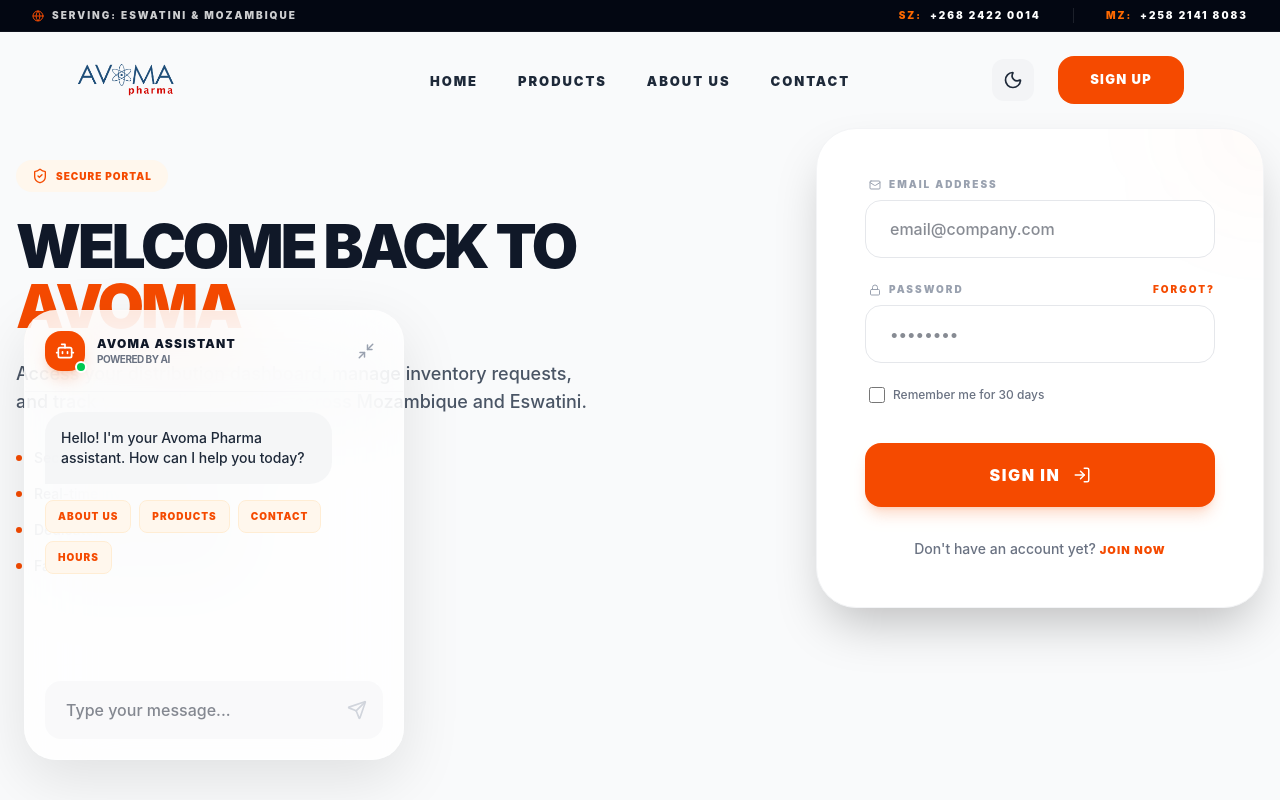
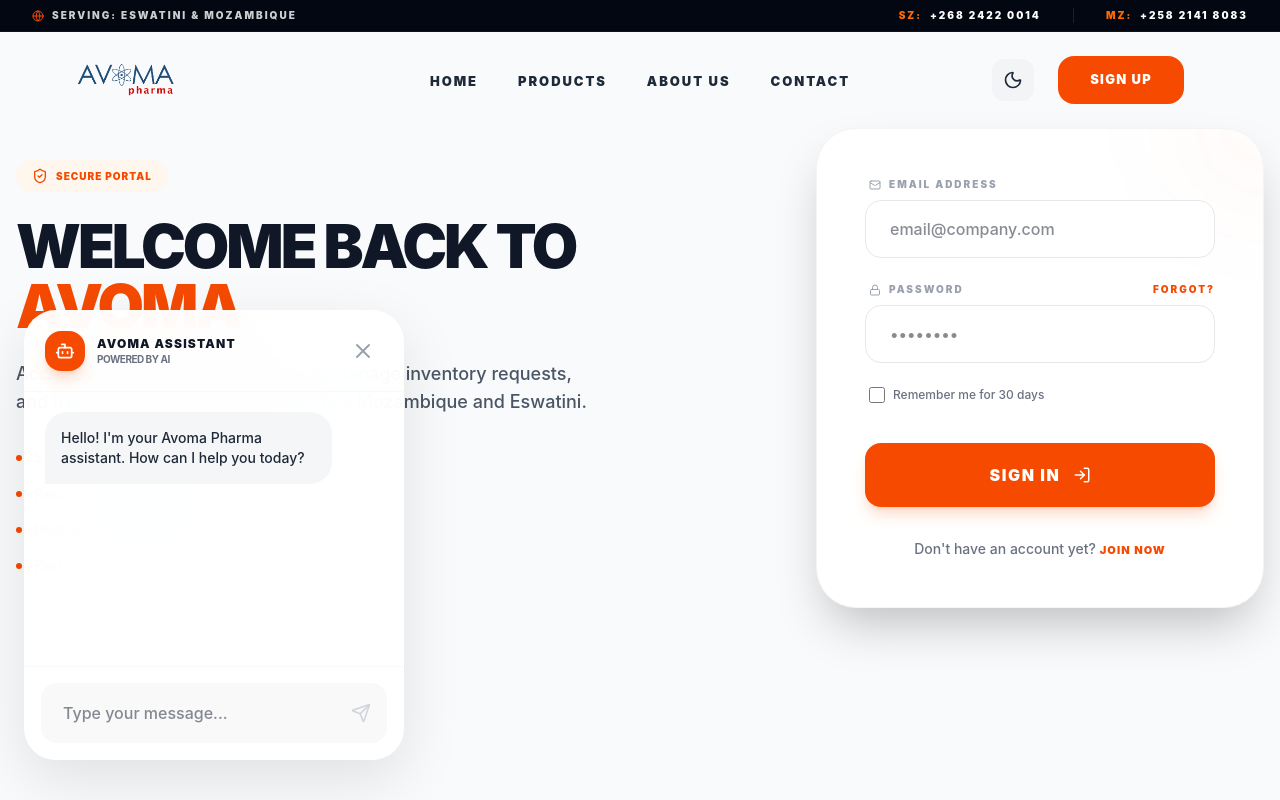
Before and after one commit to MazweMavuso/avoma, a React (Vite) app: page /login in a window 1280 px wide. Both pictures are taken after a click on the button 52 px from the left and 748 px from the top of the page. Shown: the top 800 px of the page. Built offline with nearby package versions, Linux system fonts and the light colour scheme.

Commit message:
fix: resolve iOS Safari keyboard and viewport issues in Chatbot component

```diff
--- a/src/components/shared/Chatbot.jsx
+++ b/src/components/shared/Chatbot.jsx
@@ -3,7 +3,6 @@
 import { MessageCircle, X, Send, Bot, Minimize2 } from 'lucide-react';
 import { businessInfo } from '../../data/businessInfo';
 
-// System Prompt for Avoma Pharma
 const SYSTEM_PROMPT = `STRICT FORMATTING RULES (MANDATORY):
 1. NEVER use Markdown tables.
 2. DO NOT use bolding (NO double asterisks like **text**). Use plain text only.
@@ -13,33 +12,7 @@
 6. NO special formatting symbols.
 
 You are the official AI assistant for ${businessInfo.name}, a leading pharmaceutical company in ${businessInfo.contact.address.country}.
-Your goal is to be professional, helpful, and knowledgeable about the company.
-
-Company Background:
-- Established: Group since ${businessInfo.established.group}, Pharma division since ${businessInfo.established.pharma}.
-- Core Values: Commitment to Quality, Innovation, and Bridging the gap between medical breakthroughs and patients.
-- Mission: Health is the foundation of a fulfilling life. We ensure every product adheres to the highest global standards.
-
-Focus Areas & Expertise:
-1. Pharmaceutical Products: Both general and specialized medicines.
-2. Medical Consumables: Essential supplies for healthcare facilities.
-3. Diagnostics & Laboratory Equipment: Advanced tools for medical testing.
-4. Surgical Instruments: High-quality instruments for medical procedures.
-
-Core Focus Pillars:
-- Quality Assurance: Rigorous testing and international standards compliance.
-- Innovation: Investing in R&D for the latest medical advancements.
-- Global Distribution: Robust supply chain ensuring timely delivery across borders.
-
-Contact Details:
-- Address: ${businessInfo.contact.address.full}
-- Phone: ${businessInfo.contact.phones[0]} / ${businessInfo.contact.phones[1].split(' ').pop()} or ${businessInfo.contact.phones[2]}
-- Email: ${businessInfo.contact.emails[0]}
-- Working Hours: ${businessInfo.contact.workingHours}, ${businessInfo.contact.weekend} on weekends.
-
-Tone: Professional, expert, clinical yet accessible, and efficient.
-If asked about medical advice, always include a disclaimer that you are an AI assistant and users should consult a healthcare professional.
-Keep responses concise and helpful.`;
+Your goal is to be professional, helpful, and knowledgeable about the company.`;
 
 const Chatbot = () => {
   const [isOpen, setIsOpen] = useState(false);
@@ -49,11 +22,12 @@
   ]);
   const [isTyping, setIsTyping] = useState(false);
   const scrollRef = useRef(null);
+  const containerRef = useRef(null);
   const idRef = useRef(2);
 
-  // Responsive and Keyboard state
   const [isMobile, setIsMobile] = useState(false);
   const [viewportHeight, setViewportHeight] = useState('100dvh');
+  const [keyboardOffset, setKeyboardOffset] = useState(0);
 
   useEffect(() => {
     const checkMobile = () => setIsMobile(window.innerWidth < 640);
@@ -62,23 +36,33 @@
     return () => window.removeEventListener('resize', checkMobile);
   }, []);
 
-  // Keyboard awareness logic
+  // iOS & Global Keyboard awareness logic
   useEffect(() => {
-    if (!isMobile || !isOpen) return;
+    if (!isMobile || !isOpen) {
+      document.body.style.overflow = 'unset';
+      return;
+    }
+
+    // Prevent background scrolling on mobile when chat is open
+    document.body.style.overflow = 'hidden';
 
     const handleViewportChange = () => {
       if (window.visualViewport) {
-        // Set height to visual viewport height to avoid keyboard overlap
-        setViewportHeight(`${window.visualViewport.height}px`);
+        const height = window.visualViewport.height;
+        const offset = window.innerHeight - height;
 
-        // If keyboard is open, scroll to bottom
-        if (window.visualViewport.height < window.innerHeight) {
+        // Update height and offset
+        setViewportHeight(`${height}px`);
+        setKeyboardOffset(offset);
+
+        // Force scroll to bottom when keyboard appears
+        if (offset > 50) {
           setTimeout(() => {
             scrollRef.current?.scrollTo({
               top: scrollRef.current.scrollHeight,
               behavior: 'smooth'
             });
-          }, 100);
+          }, 150);
         }
       }
     };
@@ -90,6 +74,7 @@
     return () => {
       window.visualViewport?.removeEventListener('resize', handleViewportChange);
       window.visualViewport?.removeEventListener('scroll', handleViewportChange);
+      document.body.style.overflow = 'unset';
     };
   }, [isMobile, isOpen]);
 
@@ -99,38 +84,24 @@
     }
   }, [messages, isTyping]);
 
-  const quickActions = [
-    { label: "About Us", query: "Tell me about Avoma Pharma" },
-    { label: "Products", query: "What products do you offer?" },
-    { label: "Contact", query: "How can I contact you?" },
-    { label: "Hours", query: "What are your working hours?" }
-  ];
-
   const handleSend = async (e, customQuery = null) => {
     if (e) e.preventDefault();
     const input = customQuery || message;
     if (!input.trim()) return;
 
     const userMessageId = idRef.current++;
-    const userMessage = { id: userMessageId, text: input, sender: 'user' };
-    setMessages(prev => [...prev, userMessage]);
+    setMessages(prev => [...prev, { id: userMessageId, text: input, sender: 'user' }]);
     if (!customQuery) setMessage('');
     setIsTyping(true);
 
     try {
       const apiKey = import.meta.env.VITE_OPENROUTER_API_KEY;
-
-      if (!apiKey || apiKey === 'your_openrouter_api_key_here') {
-        throw new Error('MISSING_KEY');
-      }
-
       const response = await fetch('https://openrouter.ai/api/v1/chat/completions', {
         method: 'POST',
         headers: {
           'Content-Type': 'application/json',
           'Authorization': `Bearer ${apiKey}`,
           'HTTP-Referer': window.location.origin,
-          'X-Title': 'Avoma Pharma AI'
         },
         body: JSON.stringify({
           model: "openai/gpt-oss-120b:free",
@@ -147,29 +118,17 @@
       });
 
       const data = await response.json();
+      if (!response.ok) throw new Error(data.error?.message || 'API request failed');
 
-      if (!response.ok) {
-        throw new Error(data.error?.message || 'API request failed');
-      }
-
-      const botMessageId = idRef.current++;
-      const botResponse = {
-        id: botMessageId,
+      setMessages(prev => [...prev, {
+        id: idRef.current++,
         text: data.choices[0].message.content,
         sender: 'bot'
-      };
-      setMessages(prev => [...prev, botResponse]);
+      }]);
     } catch (error) {
-      let errorMessage = "I'm having trouble connecting right now. Please try again later.";
-
-      if (error.message === 'MISSING_KEY') {
-        errorMessage = "Configuration Error: The VITE_OPENROUTER_API_KEY is missing.";
-      }
-
-      const errorId = idRef.current++;
       setMessages(prev => [...prev, {
-        id: errorId,
-        text: errorMessage,
+        id: idRef.current++,
+        text: "I'm having trouble connecting. Please try again later.",
         sender: 'bot'
       }]);
     } finally {
@@ -178,9 +137,12 @@
   };
 
   return (
-    <div className={`fixed z-[100] font-sans transition-all duration-300 ${
-      isMobile && isOpen ? 'inset-0' : 'bottom-6 left-6'
-    }`}>
+    <div
+      className={`fixed z-[100] font-sans transition-all duration-300 ${
+        isMobile && isOpen ? 'inset-0' : 'bottom-6 left-6'
+      }`}
+      style={isMobile && isOpen ? { height: viewportHeight, top: 0 } : {}}
+    >
       <AnimatePresence>
         {isOpen && (
           <motion.div
@@ -188,70 +150,40 @@
             animate={isMobile ? { y: 0 } : { opacity: 1, scale: 1, y: 0 }}
             exit={isMobile ? { y: '100%' } : { opacity: 0, scale: 0.9, y: 20 }}
             transition={{ type: 'spring', damping: 25, stiffness: 300 }}
-            style={isMobile ? { height: viewportHeight } : {}}
             className={`
-              bg-white/80 dark:bg-gray-950/80 backdrop-blur-2xl shadow-[0_20px_60px_rgba(0,0,0,0.1)] border border-white/20 dark:border-white/10 overflow-hidden flex flex-col
-              ${isMobile ? 'w-full rounded-none' : 'mb-4 w-[380px] h-[450px] rounded-[32px]'}
+              bg-white/95 dark:bg-gray-950/95 backdrop-blur-2xl shadow-[0_20px_60px_rgba(0,0,0,0.1)] border border-white/20 dark:border-white/10 overflow-hidden flex flex-col
+              ${isMobile ? 'w-full h-full rounded-none' : 'mb-4 w-[380px] h-[450px] rounded-[32px]'}
             `}
           >
             {/* Header */}
             <div className={`p-5 flex items-center justify-between border-b border-gray-100/50 dark:border-gray-800/50 ${isMobile ? 'pt-8' : ''}`}>
               <div className="flex items-center space-x-3">
-                <div className="relative">
-                  <div className="w-10 h-10 bg-orange-600 rounded-2xl flex items-center justify-center shadow-lg shadow-orange-600/20">
-                    <Bot className="text-white" size={20} />
-                  </div>
-                  <span className="absolute -bottom-0.5 -right-0.5 w-3 h-3 bg-green-500 border-2 border-white dark:border-gray-950 rounded-full"></span>
+                <div className="w-10 h-10 bg-orange-600 rounded-2xl flex items-center justify-center shadow-lg shadow-orange-600/20">
+                  <Bot className="text-white" size={20} />
                 </div>
                 <div>
                   <h3 className="text-gray-900 dark:text-white font-black text-xs uppercase tracking-[0.1em]">Avoma Assistant</h3>
                   <p className="text-[10px] text-gray-500 dark:text-gray-400 font-bold uppercase tracking-tighter">Powered by AI</p>
                 </div>
               </div>
-              <button
-                onClick={() => setIsOpen(false)}
-                className="p-2 hover:bg-gray-100 dark:hover:bg-gray-800 rounded-xl transition-colors text-gray-400"
-              >
-                {isMobile ? <X size={24} /> : <Minimize2 size={18} />}
+              <button onClick={() => setIsOpen(false)} className="p-2 hover:bg-gray-100 dark:hover:bg-gray-800 rounded-xl transition-colors text-gray-400">
+                <X size={24} />
               </button>
             </div>
 
             {/* Messages */}
-            <div
-              ref={scrollRef}
-              className="flex-grow overflow-y-auto p-5 space-y-4 scrollbar-hide"
-            >
+            <div ref={scrollRef} className="flex-grow overflow-y-auto p-5 space-y-4 scrollbar-hide overscroll-contain">
               {messages.map((msg) => (
-                <motion.div
-                  initial={{ opacity: 0, scale: 0.95 }}
-                  animate={{ opacity: 1, scale: 1 }}
-                  key={msg.id}
-                  className={`flex ${msg.sender === 'user' ? 'justify-end' : 'justify-start'}`}
-                >
+                <div key={msg.id} className={`flex ${msg.sender === 'user' ? 'justify-end' : 'justify-start'}`}>
                   <div className={`max-w-[85%] p-4 rounded-[22px] text-sm font-medium whitespace-pre-wrap break-words ${
                     msg.sender === 'user'
-                      ? 'bg-orange-600 text-white rounded-br-none shadow-lg shadow-orange-600/10'
+                      ? 'bg-orange-600 text-white rounded-br-none shadow-lg'
                       : 'bg-gray-100/80 dark:bg-gray-800/80 text-gray-800 dark:text-gray-200 rounded-bl-none'
                   }`}>
                     {msg.text}
                   </div>
-                </motion.div>
+                </div>
               ))}
-
-              {messages.length === 1 && (
-                <div className="flex flex-wrap gap-2 mt-2">
-                  {quickActions.map((action) => (
-                    <button
-                      key={action.label}
-                      onClick={() => handleSend(null, action.query)}
-                      className="text-[10px] font-black uppercase tracking-widest px-3 py-2 bg-orange-50 dark:bg-orange-900/20 text-orange-600 dark:text-orange-500 rounded-lg border border-orange-100 dark:border-orange-500/20 hover:bg-orange-600 hover:text-white transition-all"
-                    >
-                      {action.label}
-                    </button>
-                  ))}
-                </div>
-              )}
-
               {isTyping && (
                 <div className="flex justify-start">
                   <div className="bg-gray-100/80 dark:bg-gray-800/80 p-4 rounded-[22px] rounded-bl-none">
@@ -265,20 +197,20 @@
               )}
             </div>
 
-            {/* Input */}
-            <div className={`p-4 ${isMobile ? 'pb-4 px-4' : 'p-5'}`}>
+            {/* Input - Fixed height and padding for iOS Safari */}
+            <div className={`p-4 bg-white dark:bg-gray-950 border-t border-gray-100/50 dark:border-gray-800/50 ${isMobile ? 'pb-6' : ''}`}>
               <form onSubmit={handleSend} className="relative group">
                 <input
                   type="text"
                   value={message}
                   onChange={(e) => setMessage(e.target.value)}
                   placeholder="Type your message..."
-                  className="w-full bg-gray-100/50 dark:bg-gray-800/50 text-gray-900 dark:text-white text-base font-medium px-5 py-4 rounded-2xl border border-transparent focus:bg-white dark:focus:bg-gray-800 focus:border-orange-600/30 focus:ring-4 focus:ring-orange-600/5 outline-none transition-all pr-12"
+                  className="w-full bg-gray-100/50 dark:bg-gray-800/50 text-gray-900 dark:text-white text-base font-medium px-5 py-4 rounded-2xl border-2 border-transparent focus:border-orange-600/30 outline-none transition-all pr-12 appearance-none"
                 />
                 <button
                   type="submit"
                   disabled={!message.trim() || isTyping}
-                  className="absolute right-2 top-1/2 -translate-y-1/2 p-2 text-orange-600 hover:text-orange-700 disabled:text-gray-300 dark:disabled:text-gray-700 transition-colors"
+                  className="absolute right-2 top-1/2 -translate-y-1/2 p-2 text-orange-600 disabled:text-gray-300 transition-colors"
                 >
                   <Send size={20} />
                 </button>
@@ -288,13 +220,12 @@
         )}
       </AnimatePresence>
 
-      {/* Toggle Button */}
       {!isOpen && (
         <motion.button
           whileHover={{ scale: 1.05, y: -2 }}
           whileTap={{ scale: 0.95 }}
           onClick={() => setIsOpen(true)}
-          className="w-14 h-14 rounded-2xl flex items-center justify-center shadow-2xl bg-orange-600 text-white hover:shadow-orange-600/20 transition-all duration-500"
+          className="w-14 h-14 rounded-2xl flex items-center justify-center shadow-2xl bg-orange-600 text-white"
         >
           <MessageCircle size={24} />
         </motion.button>
```
